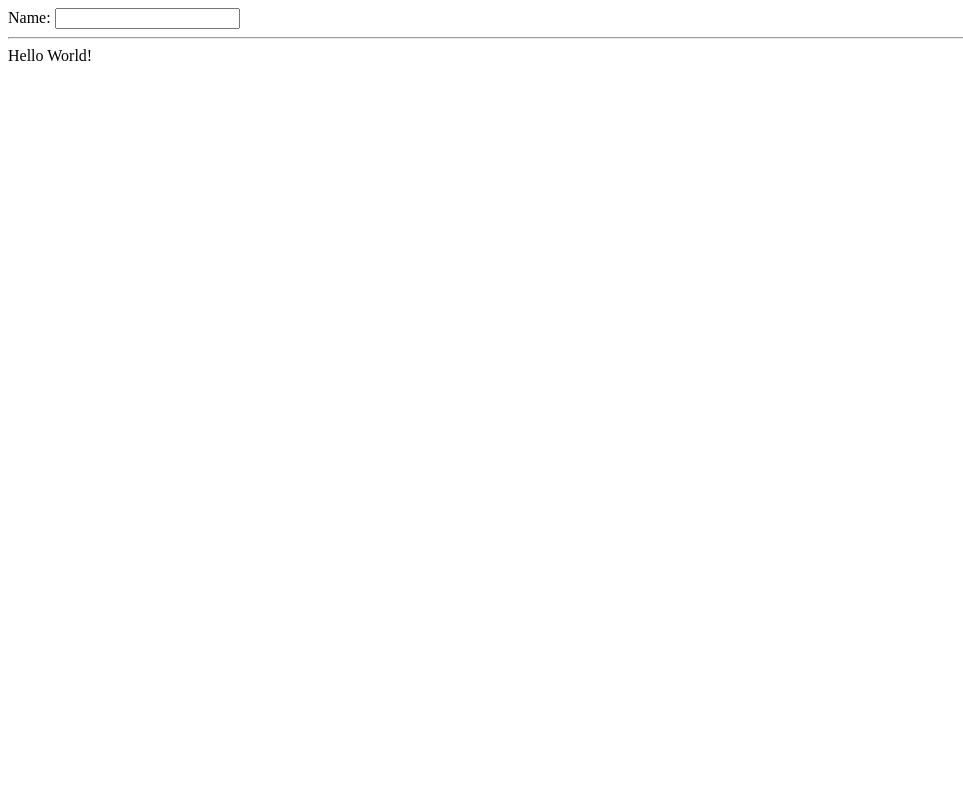
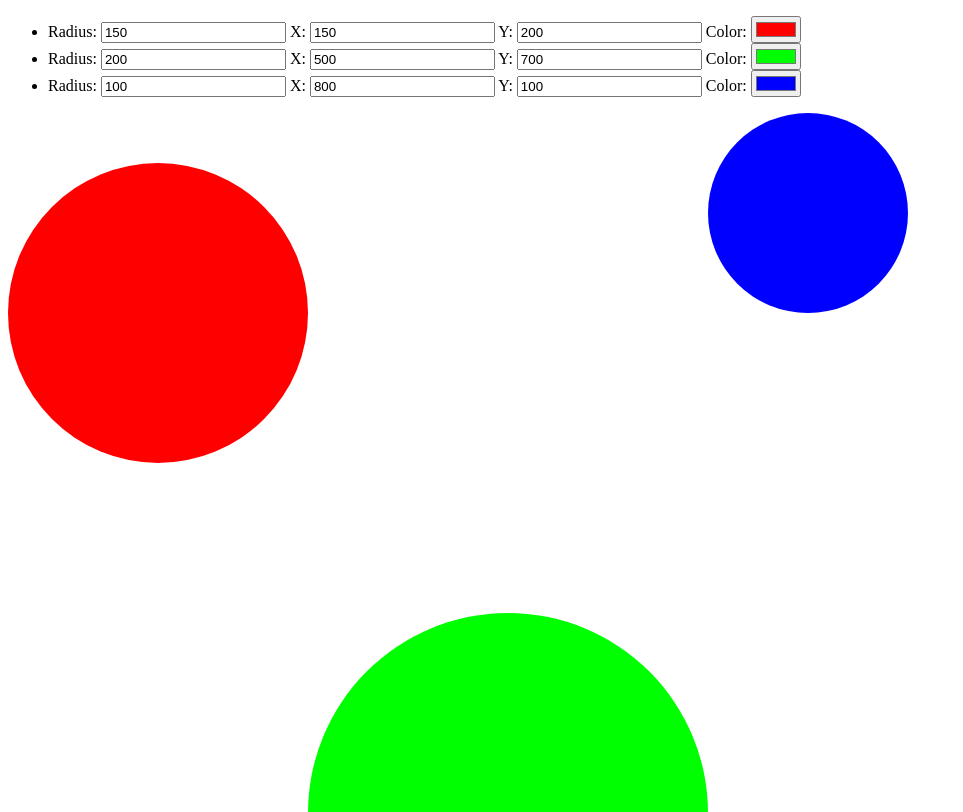
Before and after one commit to richardTowers/triangular-bar, a website: page index.html in a window 1280 px wide. Shown: the top 812 px of the page, without its empty margins (0-963 px from the left). Drawn offline with nearby package versions, Linux system fonts and the light colour scheme.

Commit message:
On to an SVG + Angular Hello World
Credit to Alexandros Marinos.

http://alexandros.resin.io/angular-d3-svg/

```diff
--- a/app.js
+++ b/app.js
@@ -1 +1,13 @@
+/// <reference path="bower_components/DefinitelyTyped/angularjs/angular.d.ts" />
+/// <reference path="bower_components/DefinitelyTyped/d3/d3.d.ts" />
+var app = angular.module('triangular', []);
+
+app.controller('BarCtrl', function ($scope) {
+    $scope.graph = { 'width': 1000, 'height': 1000 };
+    $scope.circles = [
+        { 'x': 150, 'y': 200, 'r': 150, 'fill': '#ff0000' },
+        { 'x': 500, 'y': 700, 'r': 200, 'fill': '#00ff00' },
+        { 'x': 800, 'y': 100, 'r': 100, 'fill': '#0000ff' }
+    ];
+});
 //# sourceMappingURL=app.js.map
--- a/index.html
+++ b/index.html
@@ -1,15 +1,30 @@
 <!doctype html>
-<html>
+<html ng-app="triangular">
 <head>
-	<title>Triangular Bar Chart</title>
+    <title>Triangular Bar Chart</title>
     <meta charset="utf-8" />
     <script src="bower_components/angular/angular.js"></script>
     <script src="bower_components/d3/d3.js"></script>
     <script src="app.js"></script>
 </head>
-<body ng-app>
-    Name: <input type="text"  ng-model="name" />
-    <hr />
-    Hello {{name || "World"}}!
+<body ng-controller="BarCtrl">
+
+    <ul>
+        <li ng-repeat="circle in circles">
+            <label>Radius: <input type="number" ng-model="circle.r" /></label>
+            <label>X: <input type="number" ng-model="circle.x" /></label>
+            <label>Y: <input type="number" ng-model="circle.y" /></label>
+            <label>Color: <input type="color" ng-model="circle.fill" /></label>
+        </li>
+    </ul>
+
+    <svg ng-attr-height="{{graph.height}}" ng-attr-width="{{graph.width}}">
+        <circle ng-repeat="circle in circles"
+                ng-attr-cx="{{circle.x}}"
+                ng-attr-cy="{{circle.y}}"
+                ng-attr-r="{{circle.r}}"
+                ng-attr-fill="{{circle.fill}}">
+        </circle>
+    </svg>
 </body>
 </html>
```
Also changed, not shown: app.ts (+11 -0 lines), 1 other file.
